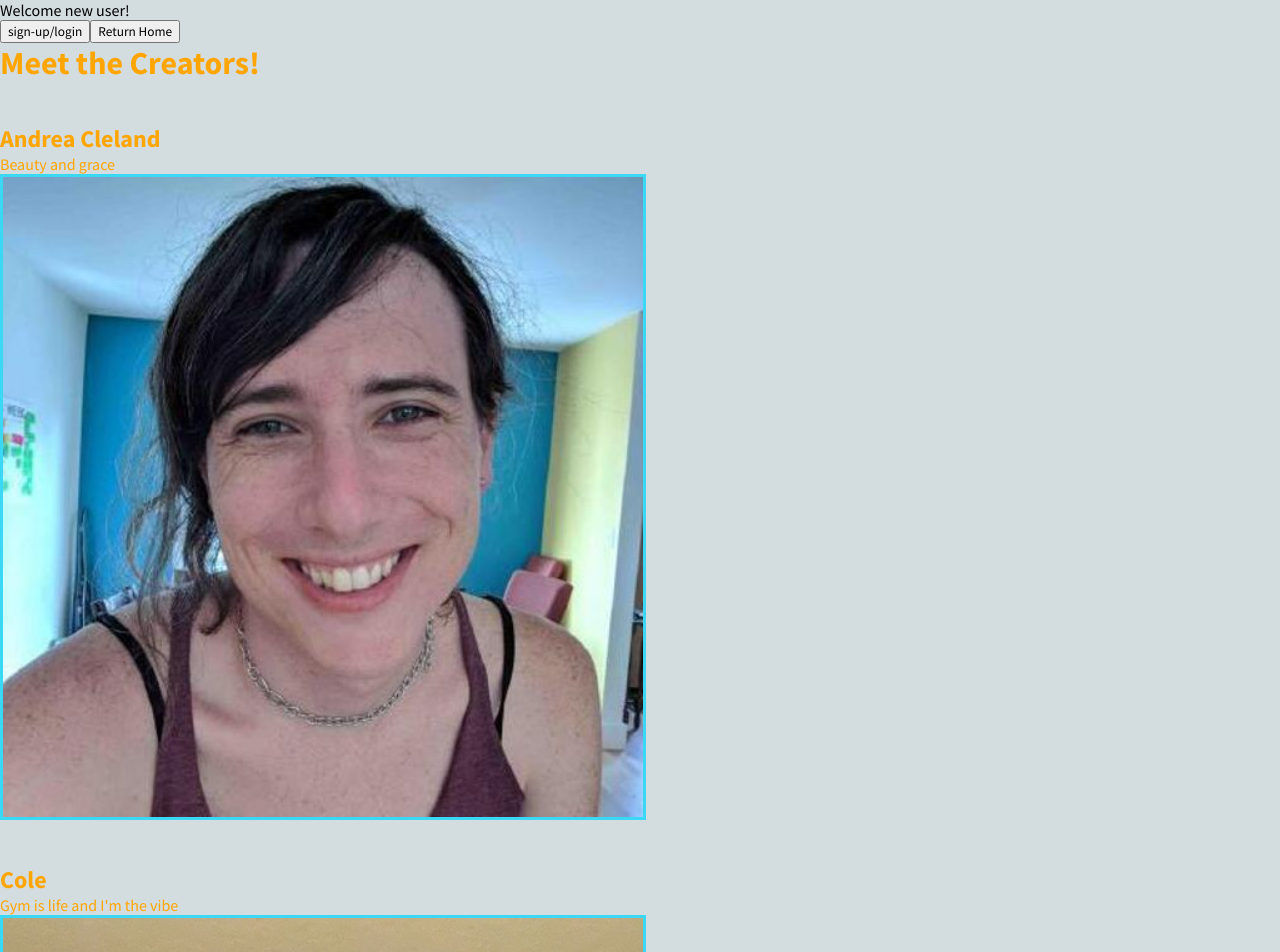
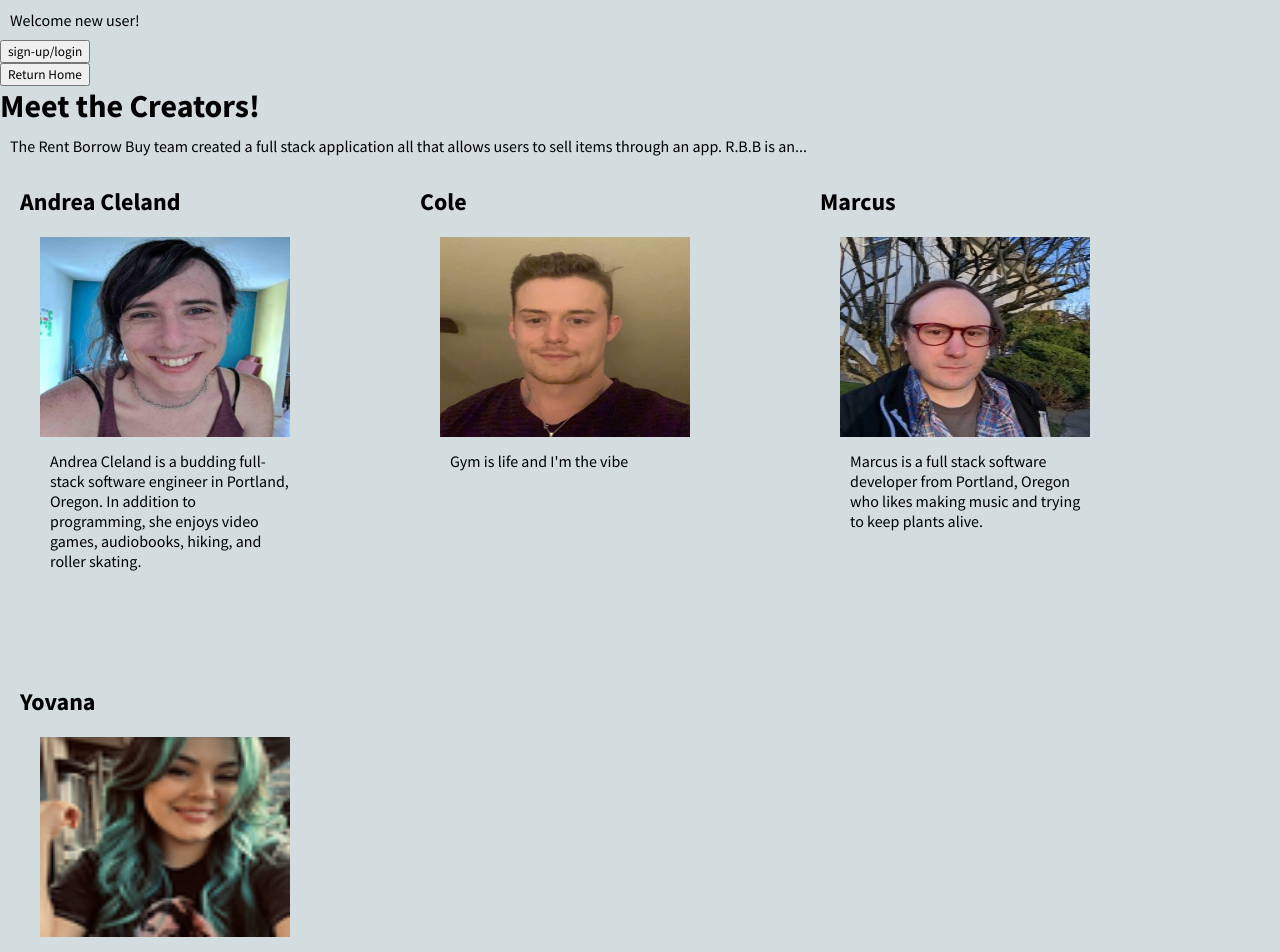
Before and after one commit to Rent-Borrow-Buy/Rent-Borrow-Buy-Frontend, a React app: page /creators in a window 1280 px wide. Shown: the top 952 px of the page. Built offline with nearby package versions, Linux system fonts and the light colour scheme; no server answers.

Commit message:
added css to creators page and added fel wrap

```diff
--- a/src/views/CreatorsPage/CreatorsPage.css
+++ b/src/views/CreatorsPage/CreatorsPage.css
@@ -1,7 +1,42 @@
+.allcreators {
+    background-color: var(--color5);
+    font-family: 'Source Sans Pro';
+    margin: 0;
+}
+.container {
+    margin: 20px;
+    width: 300px;
+    height: 400px;
+    /* border: 3px solid #28c1f5; */
+    padding: 0px;
+}
 .creator {
-    color: orange;
+    display: flex;
+    flex-direction: row;
+    flex-wrap: wrap;
+    width: 100%;
+    min-height: 100vh;
+    height: auto;
+    gap: 60px 60px;
 }
 
-.border {
-    color:rgb(58, 216, 244);
+.text {
+color:var(--color7);
+padding: 20px;
 }
+h2{
+    text-align:left;
+    color:var(--color7);
+
+}
+/* @media screen {
+
+} */
+
+img {
+ height:200px;
+ width:250px ;
+}
+p {
+    padding: 10px;
+}
--- a/src/views/CreatorsPage/CreatorsPage.jsx
+++ b/src/views/CreatorsPage/CreatorsPage.jsx
@@ -10,89 +10,76 @@ import styles from '../../views/CreatorsPage/CreatorsPage.css';
 
 
 export default function CreatorsPage() {
-    return (<>
+    return (
+    <div className={styles.allcreators}>
       <Link to="/" >
       <button>Return Home</button>
     </Link>
+      <h1>Meet the Creators!</h1>
+      <p>The Rent Borrow Buy team created a full stack application all that allows users to sell items through an app. R.B.B is an...</p>
     <div className={styles.creator}>
-      <h1>Meet the Creators!</h1>
-
-      <div>
-        <br />
-        <br />
+      <div className={styles.container}>
         <h2>Andrea Cleland</h2>
-        <p>Beauty and grace</p>
-        <div className={styles.border}>
+        <div className={styles.text}>
           <a href="https://www.linkedin.com/in/andrea-cleland/">
             <img
               src={andrea}
               style={{
-                objectFit: 'cover',
-                width: '50%',
-                height: '50%',
-                border: 'solid rgb(58, 216, 244)',
+
               }}
               />
           </a>
+              <p>Andrea Cleland is a budding full-stack software engineer in Portland, Oregon. In addition to programming, she enjoys video games, audiobooks, hiking, and roller skating.</p>
         </div>
       </div>
-      <br />
-      <br />
-      <div>
+      <div className={styles.container}>
         <h2>Cole</h2>
-        <p>Gym is life and I'm the vibe</p>
-        <div className={styles.border}>
+        <div className={styles.text}>
           <a href="https://www.linkedin.com/in/cole-rossman/">
             <img
               src={cole}
-              style={{
-                objectFit: 'cover',
-                width: '50%',
-                height: '50%',
-                border: 'solid rgb(58, 216, 244)',
-              }}
+              // style={{
+              //   objectFit: 'cover',
+              //   width: '98%',
+              //   height: '50%',
+              //   border: 'solid rgb(58, 216, 244)',
+              // }}
               />
           </a>
+              <p>Gym is life and I'm the vibe</p>
         </div>
       </div>
-      <br />
-      <br />
-      <div>
+      <div className={styles.container}>
         <h2>Marcus</h2>
-        <p>Nail polish on point and dope af</p>
-        <div className={styles}>
+        <div className={styles.text}>
           <a href="https://www.linkedin.com/in/marcus-ghiringhelli/">
             <img
               src={marcus}
-              style={{
-                width: '50%',
-                height: '50%',
-                border: 'solid rgb(58, 216, 244)',
-              }}
               />
           </a>
+              <p>Marcus is a full stack software developer from Portland, Oregon who likes making music and trying to keep plants alive.</p>
         </div>
       </div>
-      <div>
+      <div className={styles.container}>
         <h2>Yovana</h2>
-        <p>Full Stack Software Engineer and I enjoy music and standup comedy.</p>
-        <div className={styles.border}>
+        <div className={styles.text}>
           <a href="https://www.linkedin.com/in/yovana-pelayo">
             <img
               src={yovana}
               style={{
-                width: '50%',
-                height: '50%',
-                border: 'solid rgb(58, 216, 244)',
+                // width: '50%',
+                // height: '50%',
+                // border: 'solid rgb(58, 216, 244)',
               }}
               />
           </a>
+              <p>Yovana is a full Stack Software Engineer from Portland, Oregon who enjoys taking on DIY projects and watching stand up comedy!</p>
         </div>
       </div>
       <footer className={styles}>
         <div></div>
       </footer>
     </div>
-              </>
+    </div>
   );
 }
```
Also changed, not shown: src/assets/marcus.jpeg.
